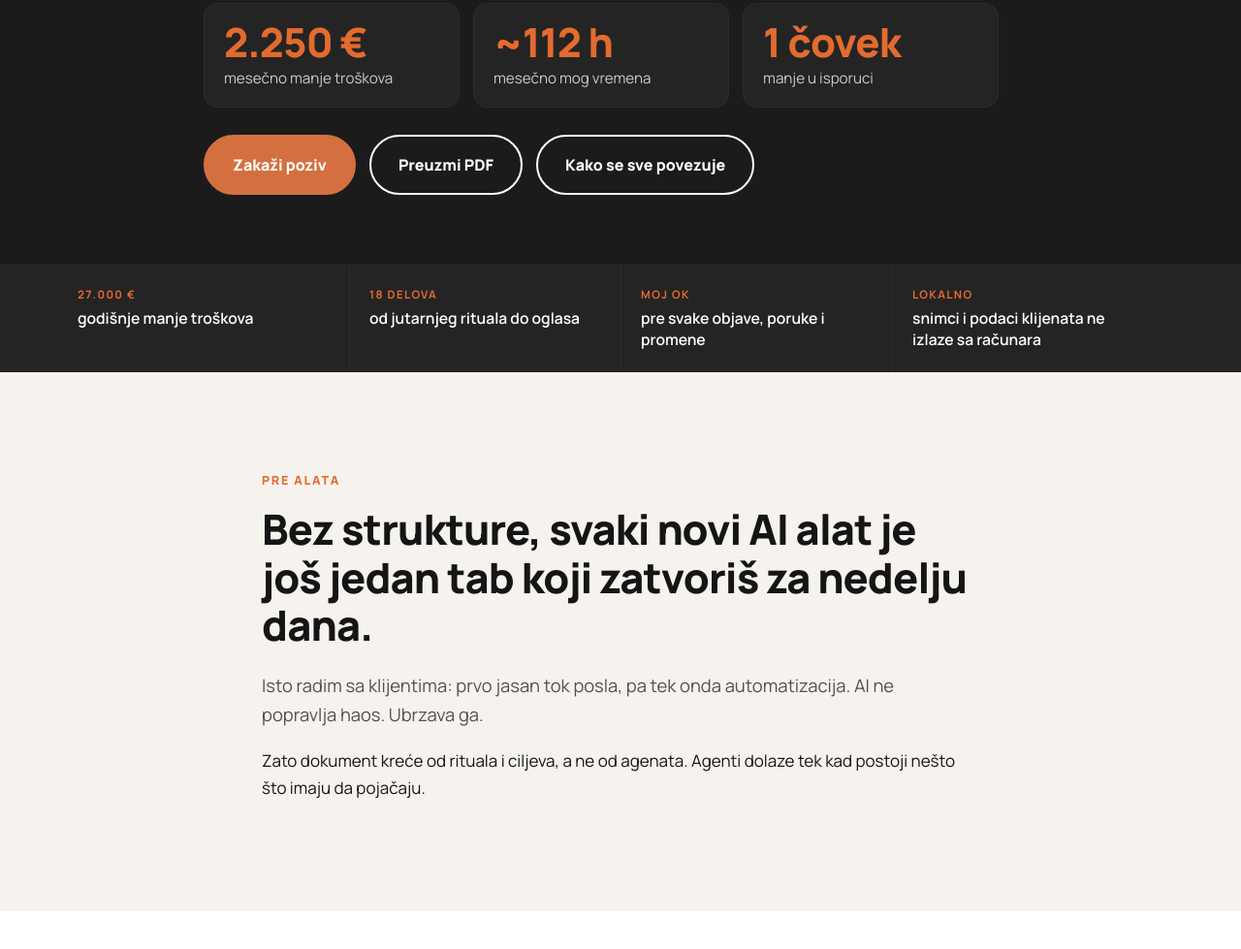
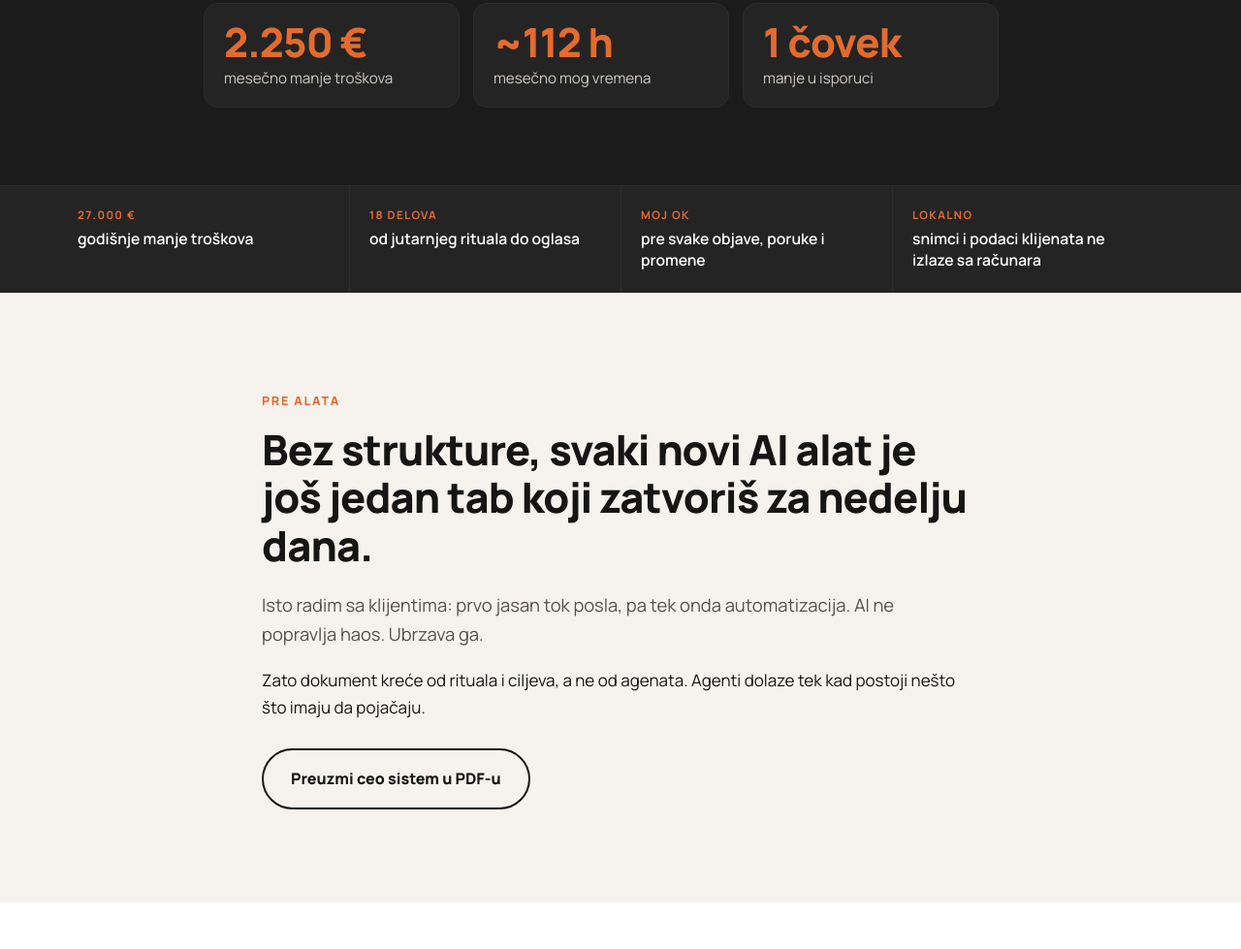
Before and after one commit to Stesto89/stefanstojkovic.rs, a plain HTML site: page licni-operativni-sistem.html in a window 1280 px wide. Shown: the part 1175-2154 px from the top of the page at 97% size. Drawn offline with Linux system fonts and the light colour scheme.

Commit message:
Licni OS: PDF dugme nize, bez dugmeta Kako se sve povezuje
Co-Authored-By: Claude Opus 5.5 <noreply@anthropic.com>

```diff
--- a/licni-operativni-sistem.html
+++ b/licni-operativni-sistem.html
@@ -197,11 +197,6 @@
       <div><strong>~112 h</strong><span>mesečno mog vremena</span></div>
       <div><strong>1 čovek</strong><span>manje u isporuci</span></div>
     </div>
-    <div class="dugmad los-bez-stampe">
-      <a class="dugme" href="poziv.html">Zakaži poziv</a>
-      <a class="dugme obrubljeno" href="stefan-licni-operativni-sistem.pdf" download>Preuzmi PDF</a>
-      <a class="dugme obrubljeno" href="#mapa">Kako se sve povezuje</a>
-    </div>
   </div>
 </section>
 
@@ -220,6 +215,7 @@
     <h2>Bez strukture, svaki novi AI alat je još jedan tab koji zatvoriš za nedelju dana.</h2>
     <p class="uvod">Isto radim sa klijentima: prvo jasan tok posla, pa tek onda automatizacija. AI ne popravlja haos. Ubrzava ga.</p>
     <p>Zato dokument kreće od rituala i ciljeva, a ne od agenata. Agenti dolaze tek kad postoji nešto što imaju da pojačaju.</p>
+    <div class="dugmad los-bez-stampe"><a class="dugme obrubljeno" href="stefan-licni-operativni-sistem.pdf" download>Preuzmi ceo sistem u PDF-u</a></div>
   </div>
 </section>
 
```
